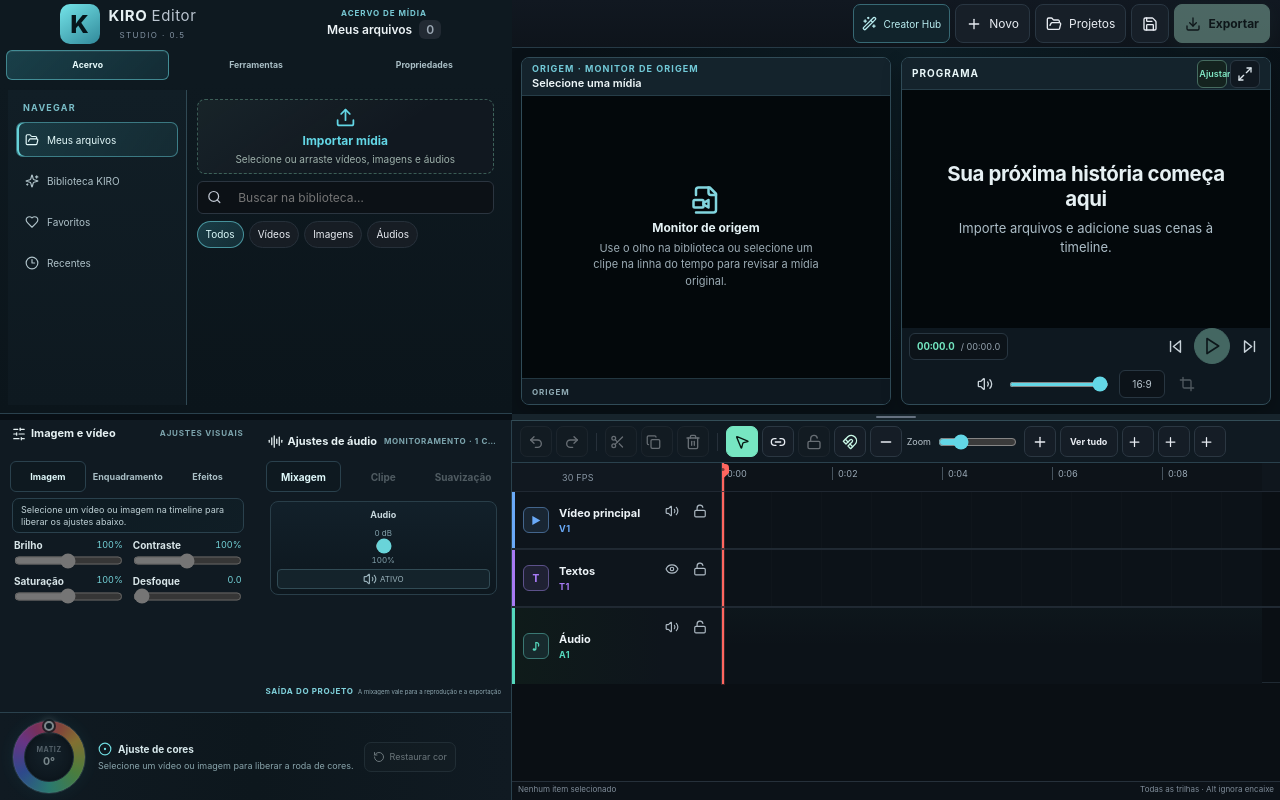
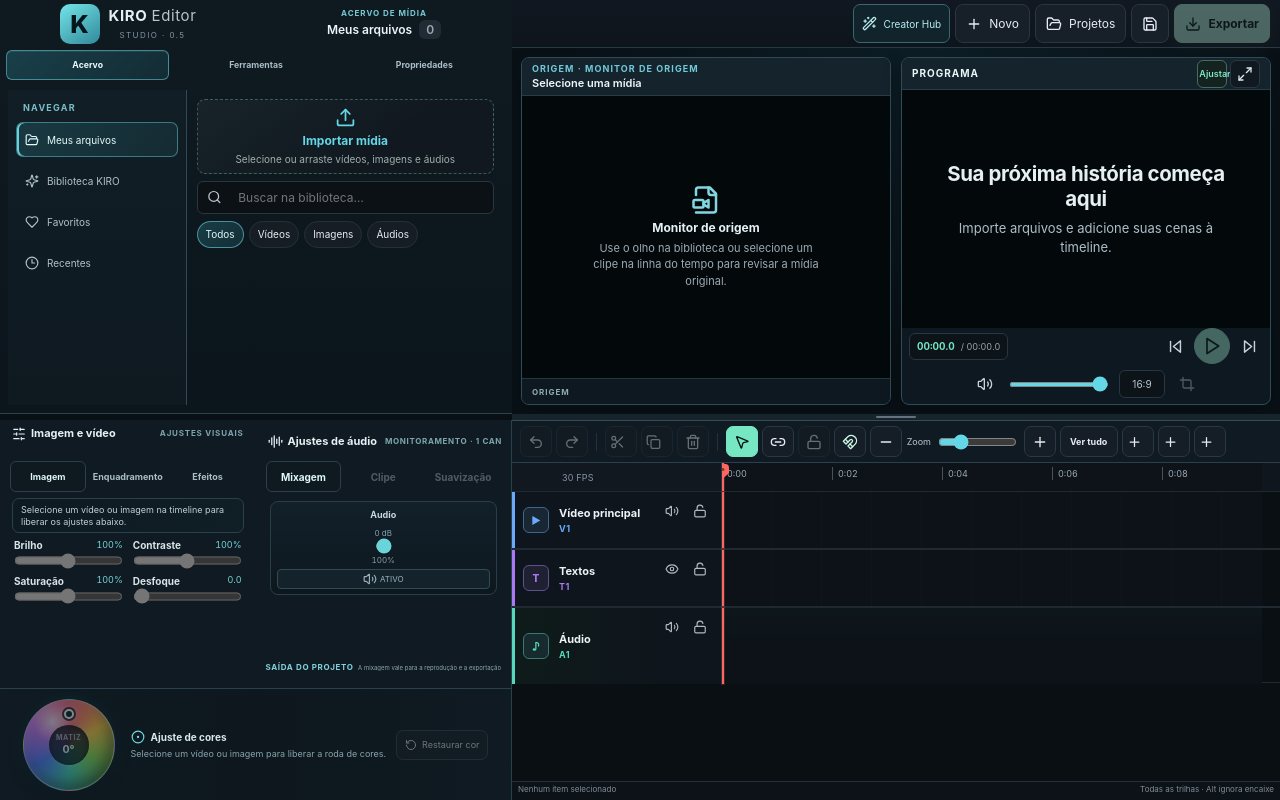
Before and after one commit to kiroaventureiro/kiro-editor, a React (Vite) app: page / in a window 1280 px wide. Built offline with nearby package versions, Linux system fonts and the light colour scheme.

Commit message:
Alinha painéis e eleva roda de cores preenchida

```diff
--- a/src/styles/desktop-program-monitor-v4.css
+++ b/src/styles/desktop-program-monitor-v4.css
@@ -1529,3 +1529,96 @@
     padding: 6px 2px 2px !important;
   }
 }
+
+
+/* Revisão dos painéis inferiores: alinhamento consistente e roda cromática cheia. */
+@media (min-width: 851px) {
+  .workspace-control-dock > .workspace-dock-image .dock-panel-heading,
+  .workspace-control-dock > .workspace-dock-audio .dock-panel-heading {
+    display: flex !important;
+    align-items: center !important;
+    justify-content: space-between !important;
+    min-height: 32px !important;
+    padding: 0 3px 4px !important;
+    text-align: left !important;
+  }
+
+  .workspace-control-dock > .workspace-dock-image .effects-heading-copy,
+  .workspace-control-dock > .workspace-dock-audio .mixer-heading-copy {
+    display: flex !important;
+    align-items: center !important;
+    justify-content: space-between !important;
+    gap: 8px !important;
+    width: 100% !important;
+    min-width: 0 !important;
+    margin: 0 !important;
+    text-align: left !important;
+  }
+
+  .workspace-control-dock > .workspace-dock-image .effects-heading-copy strong,
+  .workspace-control-dock > .workspace-dock-audio .mixer-heading-copy strong {
+    order: 0 !important;
+    margin: 0 auto 0 0 !important;
+    text-align: left !important;
+  }
+
+  .workspace-control-dock > .workspace-dock-image .effects-heading-copy .dock-eyebrow,
+  .workspace-control-dock > .workspace-dock-audio .mixer-heading-copy .dock-eyebrow {
+    order: 1 !important;
+    flex: 0 0 auto !important;
+    margin: 0 0 0 auto !important;
+    text-align: right !important;
+  }
+
+  .workspace-control-dock > .workspace-dock-image .dock-tool-tabs,
+  .workspace-control-dock > .workspace-dock-audio .dock-tool-tabs {
+    margin-top: 0 !important;
+  }
+
+  .workspace-control-dock {
+    grid-template-rows: minmax(120px, 1fr) 112px !important;
+  }
+
+  .workspace-control-dock > .workspace-dock-color {
+    display: flex !important;
+    align-items: center !important;
+    justify-content: center !important;
+    padding: 6px 14px !important;
+  }
+
+  .workspace-control-dock > .workspace-dock-color .color-wheel-control {
+    align-items: center !important;
+    justify-content: center !important;
+    gap: 16px !important;
+    max-width: 620px !important;
+    margin-inline: auto !important;
+  }
+
+  .workspace-control-dock > .workspace-dock-color .color-wheel {
+    flex: 0 0 92px !important;
+    width: 92px !important;
+    height: 92px !important;
+    border: 1px solid rgba(220,248,255,.42) !important;
+    background:
+      radial-gradient(circle at 32% 24%, rgba(255,255,255,.82) 0%, rgba(255,255,255,.18) 22%, rgba(255,255,255,0) 48%, rgba(0,0,0,.08) 72%, rgba(0,0,0,.46) 100%),
+      conic-gradient(from 0deg, #ff405f, #ffcf45, #8bea5e, #48e2c6, #4f7dff, #c653f1, #ff405f) !important;
+    box-shadow: 0 7px 18px rgba(0,0,0,.42), 0 0 18px rgba(43,180,195,.2), inset 2px 3px 9px rgba(255,255,255,.24), inset -5px -7px 12px rgba(0,0,0,.35) !important;
+  }
+
+  .workspace-control-dock > .workspace-dock-color .color-wheel::before {
+    display: none !important;
+  }
+
+  .workspace-control-dock > .workspace-dock-color .color-wheel-center {
+    inset: 25px !important;
+    border-radius: 50% !important;
+    background: rgba(9,20,27,.76) !important;
+    box-shadow: inset 0 2px 6px rgba(0,0,0,.48), 0 1px 3px rgba(255,255,255,.16) !important;
+  }
+}
+
+@media (min-width: 851px) and (max-height: 700px) {
+  .workspace-control-dock { grid-template-rows: minmax(112px, 1fr) 104px !important; }
+  .workspace-control-dock > .workspace-dock-color .color-wheel { flex-basis: 84px !important; width:84px !important; height:84px !important; }
+  .workspace-control-dock > .workspace-dock-color .color-wheel-center { inset:22px !important; }
+}
```
